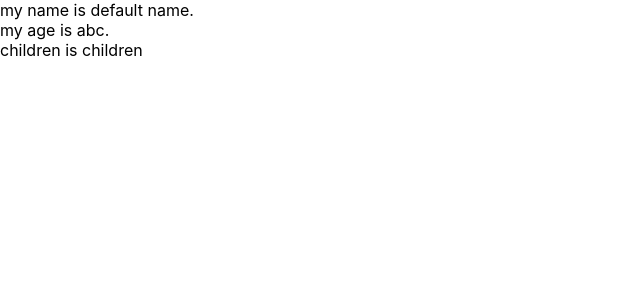
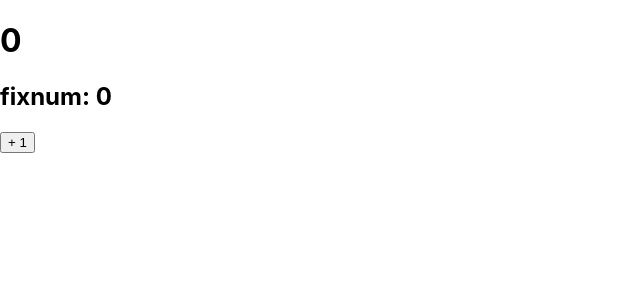
Before and after one commit to es5h/react-practice, a React (Create React App) app: page / in a window 1280 px wide. Shown: the top 300 px of the page, without its empty margins (0-640 px from the left). Built offline with nearby package versions, Linux system fonts and the light colour scheme.

Commit message:
setState 연습

```diff
--- a/src/App.js
+++ b/src/App.js
@@ -1,11 +1,8 @@
 import './App.css';
-import './MyComponent';
-import MyComponent from './MyComponent';
+import Counter from './Counter';
 
 function App() {
-  const name = 'react';
-
-  return <MyComponent age="abc">children</MyComponent>;
+  return <Counter />;
 }
 
 export default App;
--- /dev/null
+++ b/src/Counter.js
@@ -0,0 +1,32 @@
+import { Component } from 'react';
+
+class Counter extends Component {
+  state = {
+    number: 0,
+    fixedNumber: 0,
+  };
+
+  render() {
+    const { number, fixedNumber } = this.state;
+    return (
+      <div>
+        <h1> {number} </h1>
+        <h2> fixnum: {fixedNumber} </h2>
+        <button
+          onClick={() => {
+            this.setState(
+              (prevState) => ({ number: prevState.number + 1 }),
+              () => {
+                console.log(this.state);
+              }
+            );
+          }}
+        >
+          + 1
+        </button>
+      </div>
+    );
+  }
+}
+
+export default Counter;
```
